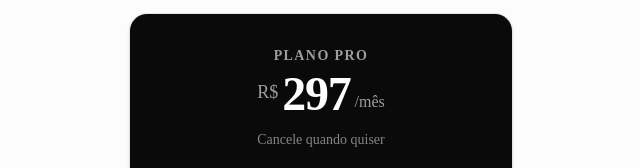
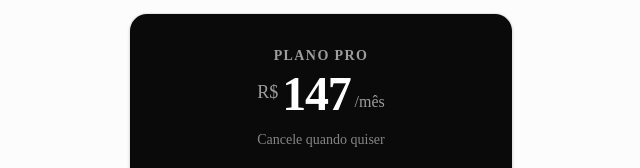
Before and after one commit to joaocaio69/habitaro-ai, a Next.js app: page /planos in a window 1280 px wide. Shown: the part 140-308 px from the top of the page, without its empty margins (319-959 px from the left). Built offline with nearby package versions, Linux system fonts and the light colour scheme.

Commit message:
fix: update plan price to R$147 on planos page

```diff
--- a/src/app/planos/page.tsx
+++ b/src/app/planos/page.tsx
@@ -44,7 +44,7 @@ export default function PlanosPage() {
           <p className="text-sm font-semibold text-background/60 uppercase tracking-widest mb-1">Plano Pro</p>
           <div className="flex items-end justify-center gap-1">
             <span className="text-background/60 text-lg self-start mt-2">R$</span>
-            <span className="text-5xl font-bold text-background tracking-tight">297</span>
+            <span className="text-5xl font-bold text-background tracking-tight">147</span>
             <span className="text-background/60 text-base self-end mb-1">/mês</span>
           </div>
           <p className="mt-3 text-sm text-background/50">Cancele quando quiser</p>
```
